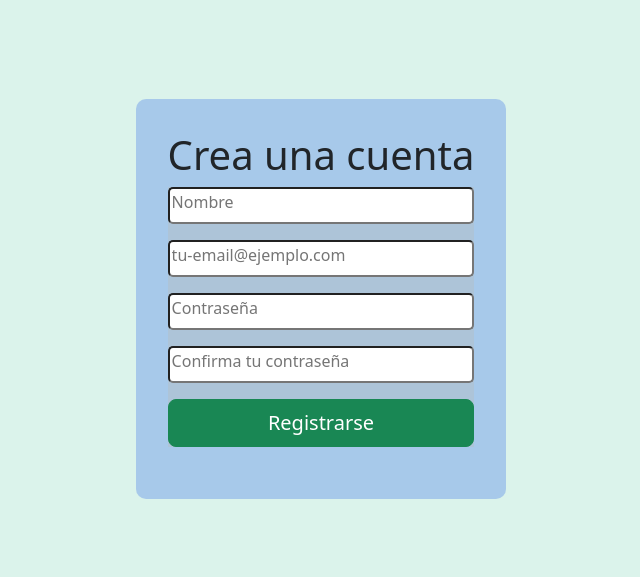
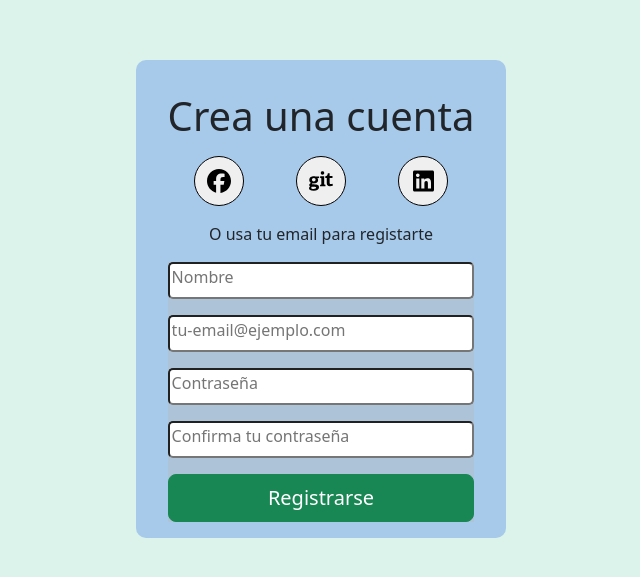
Before and after one commit to wl4dig3/desafio-estados-componentes, a React (Vite) app: page / in a window 1280 px wide. Shown: the part 101-678 px from the top of the page, without its empty margins (319-959 px from the left). Built offline with nearby package versions, Linux system fonts and the light colour scheme.

Commit message:
e agrega fontawesome

```diff
--- a/package.json
+++ b/package.json
@@ -10,6 +10,10 @@
     "preview": "vite preview"
   },
   "dependencies": {
+    "@fortawesome/fontawesome-svg-core": "^6.5.1",
+    "@fortawesome/free-brands-svg-icons": "^6.5.1",
+    "@fortawesome/free-solid-svg-icons": "^6.5.1",
+    "@fortawesome/react-fontawesome": "^0.2.0",
     "bootstrap": "^5.3.3",
     "react": "^18.2.0",
     "react-bootstrap": "^2.10.1",
--- a/src/components/formulario/Formulario.css
+++ b/src/components/formulario/Formulario.css
@@ -9,6 +9,5 @@ input {
     padding-bottom: 0.5rem;
     margin-bottom: 05.rem;
     border-radius: 5px;
-    /* background-color: aliceblue; */
     color: black;
 }
--- a/src/components/registro/Registro.css
+++ b/src/components/registro/Registro.css
@@ -1,9 +1,9 @@
 .section-registro {
     background-color: rgba(96, 143, 231, 0.418);
     min-width: 300px;
-    height: 400px;
+    height: auto;
     border-radius: 10px;
-    padding: 0 2rem;
+    padding: 0 2rem 1rem;
     align-items: center;
     align-self: center;
     margin: 0 auto;
--- a/src/components/registro/Registro.jsx
+++ b/src/components/registro/Registro.jsx
@@ -1,11 +1,13 @@
 import React from 'react';
 import './Registro.css';
 import Formulario from '../formulario/Formulario';
+import SocialButton from '../socialButton/SocialButton';
 
 function Registro() {
   return (
     <section className='section-registro'>
         <h1>Crea una cuenta</h1>
+        <SocialButton />
         <Formulario />
 
     </section>
--- a/src/components/socialButton/SocialButton.css
+++ b/src/components/socialButton/SocialButton.css
@@ -0,0 +1,19 @@
+.button {
+    border: 1px solid;
+    border-radius: 50%;
+    background-color: "none";
+    text-align: center;
+    width: 50px;
+    height: 50px;
+    font-size: 1.5rem;
+    background-color: "#fff";
+}
+.container-social-buttons {
+    margin: 1rem 0;
+    display: flex;
+    flex-direction: row;
+    justify-content: space-around;
+}
+.texto-social-buttons {
+    text-align: center;
+}
--- a/src/components/socialButton/SocialButton.jsx
+++ b/src/components/socialButton/SocialButton.jsx
@@ -1,9 +1,32 @@
-import React from 'react'
+import React from 'react';
+import { FontAwesomeIcon } from '@fortawesome/react-fontawesome';
+import { faFacebook, faLinkedin, faGit } from '@fortawesome/free-brands-svg-icons'
+import './SocialButton.css';
+// import { Button } from 'react-bootstrap';
 
 function SocialButton() {
   return (
-    <div>SocialButton</div>
-  )
+    <>
+    <section className="container-social-buttons">
+      <div className="container-button">
+        <button className="button">
+          <FontAwesomeIcon icon={faFacebook} />
+        </button>
+      </div>
+      <div className="container-button">
+        <button className="button">
+          <FontAwesomeIcon icon={faGit} />
+        </button>
+      </div>
+      <div className="container-button">
+        <button className="button">
+          <FontAwesomeIcon icon={faLinkedin} />
+        </button>
+      </div>
+    </section>
+      <p className='texto-social-buttons'>O usa tu email para registarte</p>
+    </>
+  );
 }
 
 export default SocialButton
```
Also changed, not shown: 1 other file (tests, documents, lock files or other folders).
